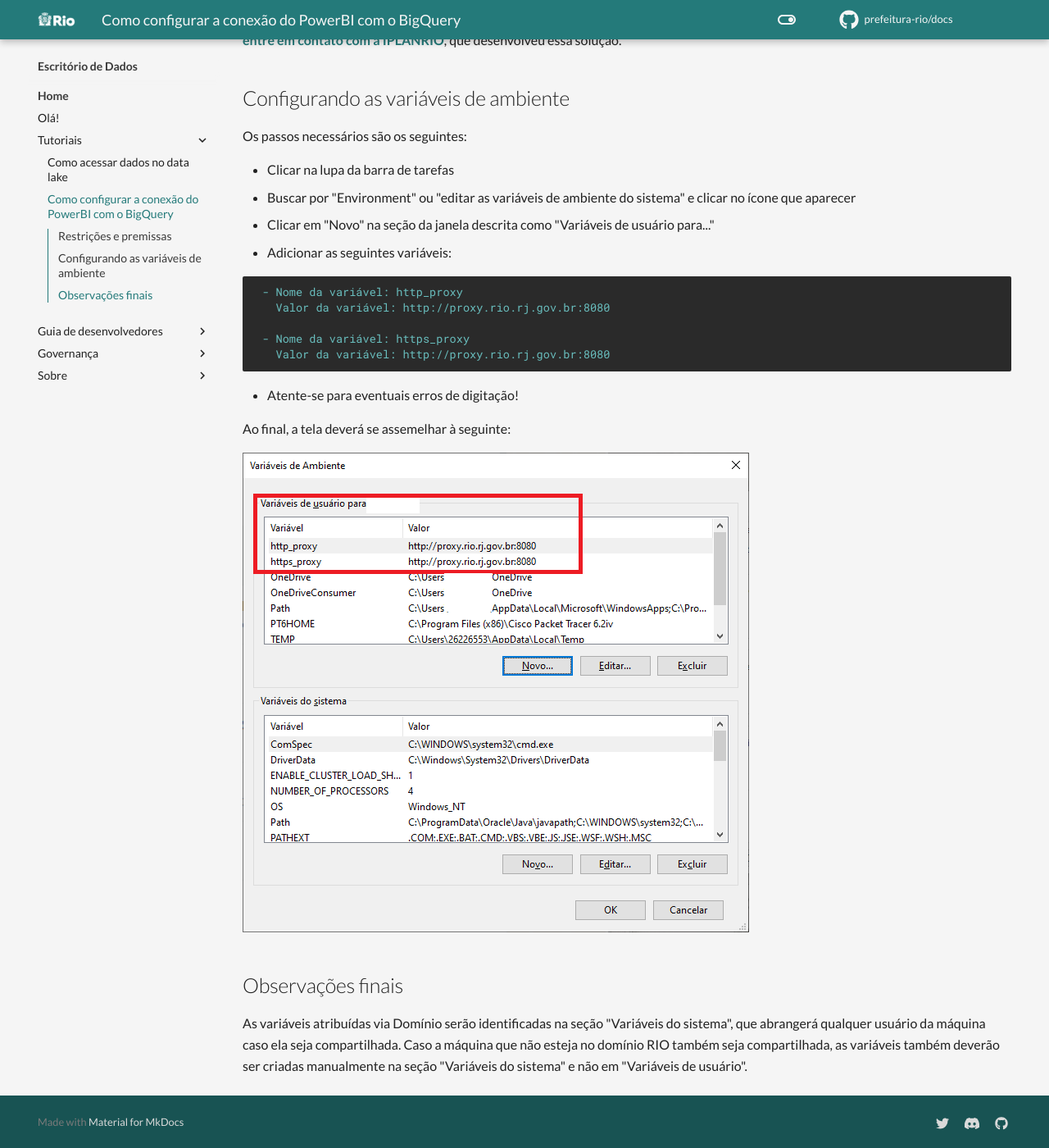
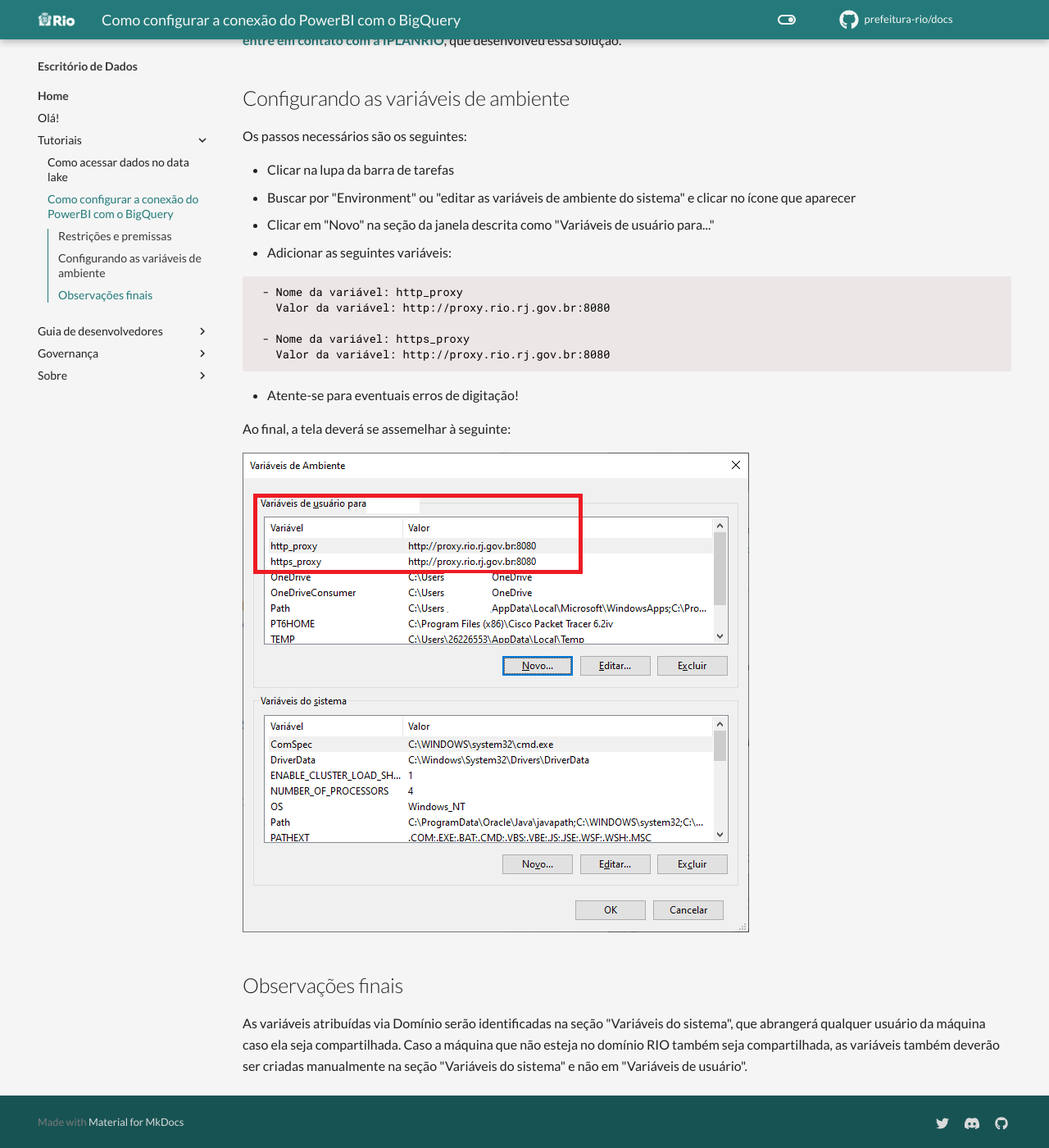
Before and after one commit to prefeitura-rio/docs, an MkDocs documentation site: the page built from docs/tutoriais/como-configurar-conexao-powerbi-bigquery.md, in a window 1280 px wide and 1400 px high, scrolled down 353 px. Shown: the whole window at 82% size. Built offline with MkDocs 1.6.1 and Material for MkDocs 9.7.7, drawn with Linux system fonts in a browser that asks for light colours; comment, search, counter and statistics services are not loaded.

Commit message:
fix: change code colors to improve readability

```diff
--- a/docs/static/css/custom.css
+++ b/docs/static/css/custom.css
@@ -9,8 +9,8 @@
     --md-primary-fg-color:          #247a7a; /* Header background color */
     --md-primary-fg-color--dark:    #247a7a; /* Mobile navbar background color */
     --md-primary-bg-color:          #f5f5f5; /* Header text color */
-    --md-code-bg-color:             #2A2A2A; /* Code background color */
-    --md-code-fg-color:             #69bebe; /* Code text color */
+    --md-code-bg-color:             #ede6e6; /* Code background color */
+    --md-code-fg-color:             #000000; /* Code text color */
     --md-code-hl-color:             #FFFF00; /* Code highlight color */
     --md-code-hl-number-color:      #d52a2a; /* Code highlight number color */
     --md-code-hl-special-color:     #db1457; /* Code highlight special color */
@@ -43,7 +43,7 @@
     --md-primary-fg-color--dark:    #247a7a; /* Mobile navbar background color */
     --md-primary-bg-color:          #FAFAFA; /* Header text color */
     --md-code-bg-color:             #2A2A2A; /* Code background color */
-    --md-code-fg-color:             #69bebe; /* Code text color */
+    --md-code-fg-color:             #91baba; /* Code text color */
     --md-code-hl-color:             #FFFF00; /* Code highlight color */
     --md-code-hl-number-color:      #d52a2a; /* Code highlight number color */
     --md-code-hl-special-color:     #db1457; /* Code highlight special color */
```
